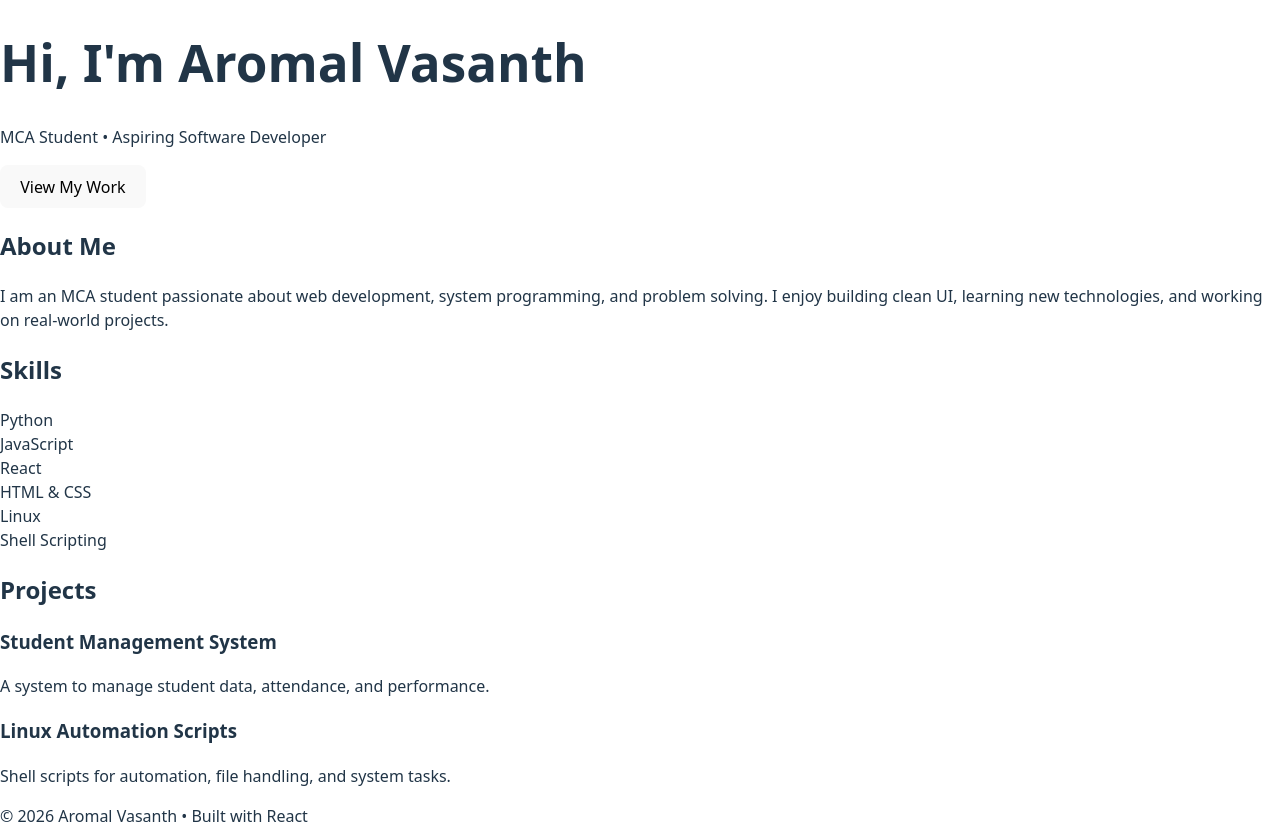
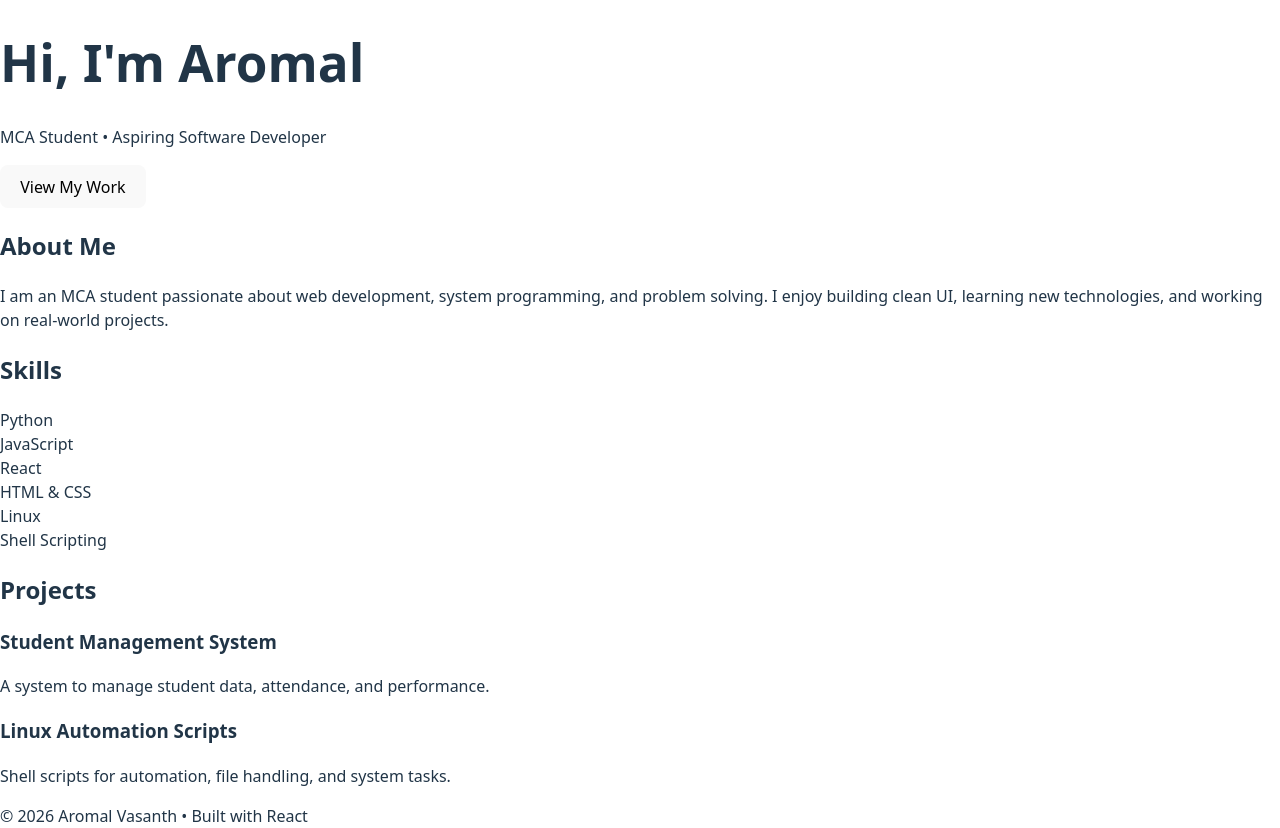
Before and after one commit to aromal854/CI-CD, a React (Vite) app: page / in a window 1280 px wide. Built offline with nearby package versions, Linux system fonts and the light colour scheme.

Commit message:
Update App.jsx

```diff
--- a/src/App.jsx
+++ b/src/App.jsx
@@ -9,7 +9,7 @@ const App = () => {
 
         {/* Hero Section */}
         <h1 className="text-5xl font-bold mb-4">
-          Hi, I'm <span className="text-indigo-400">Aromal Vasanth</span>
+          Hi, I'm <span className="text-indigo-400">Aromal</span>
         </h1>
 
         <p className="text-lg text-gray-300 mb-8">
```
